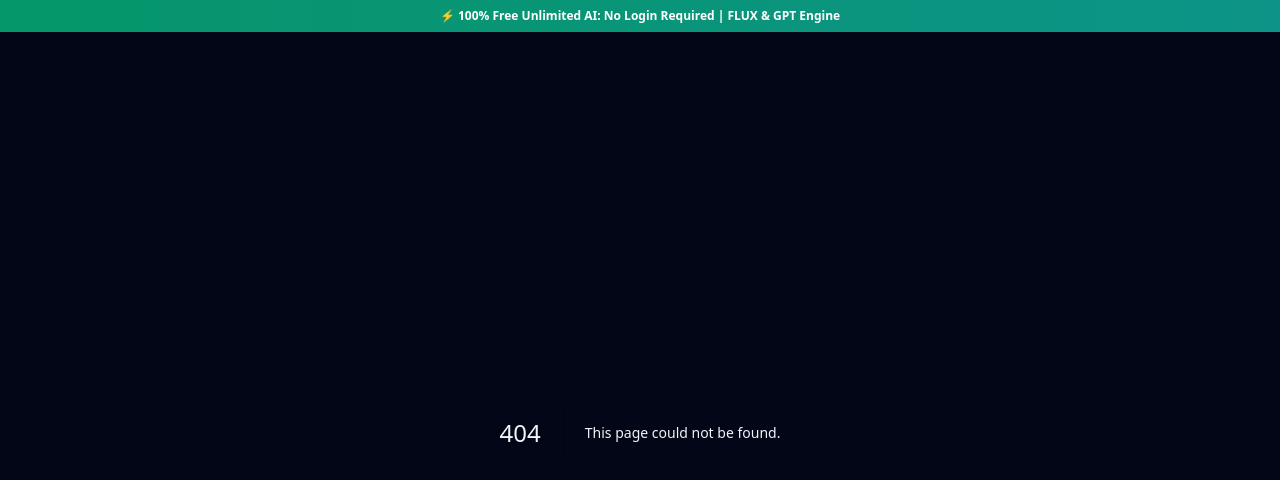
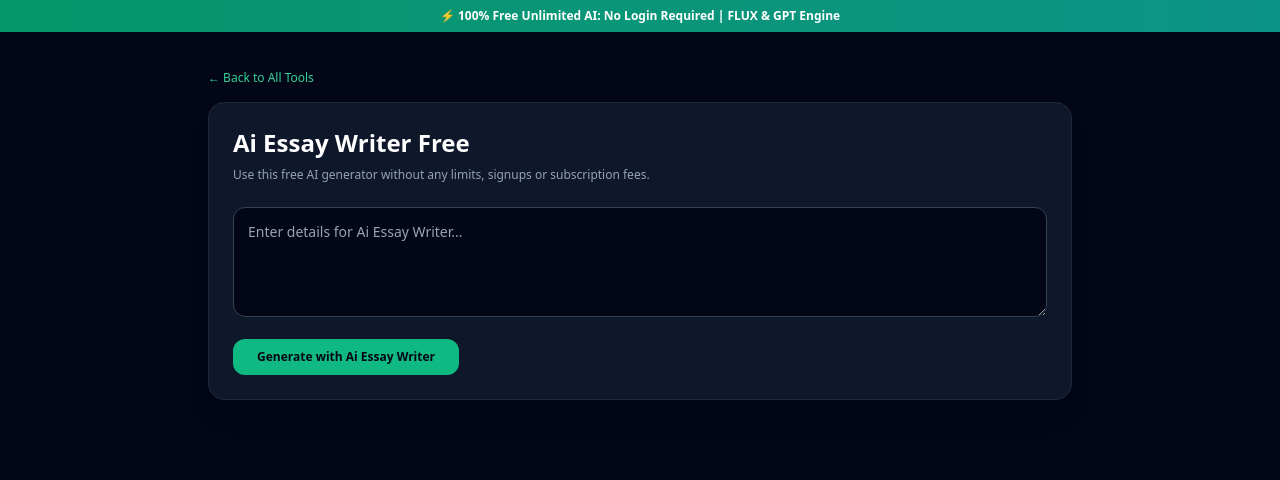
Before and after one commit to bhoopendramandoliya786-source/Ad-tools-, a Next.js app: page /tool/ai-essay-writer in a window 1280 px wide. Before the commit this address had no page. Shown: the top 480 px of the page. Built offline with nearby package versions, Linux system fonts and the light colour scheme.

Commit message:
Create page.jsx

```diff
--- /dev/null
+++ b/app/tool/[slug]/page.jsx
@@ -0,0 +1,60 @@
+"use client";
+
+import { useState } from "react";
+import Link from "next/link";
+
+export default function DynamicToolPage({ params }) {
+  const { slug } = params;
+  const toolName = slug.split("-").map(w => w.charAt(0).toUpperCase() + w.slice(1)).join(" ");
+  const [input, setInput] = useState("");
+  const [output, setOutput] = useState("");
+  const [loading, setLoading] = useState(false);
+
+  const handleRun = async () => {
+    if (!input) return;
+    setLoading(true);
+    setOutput("");
+
+    try {
+      const res = await fetch(`https://text.pollinations.ai/${encodeURIComponent(`Act as an expert in ${toolName}. For this input: ${input}, provide a top-notch response:`)}`);
+      const data = await res.text();
+      setOutput(data);
+    } catch {
+      setOutput("Error processing request. Please try again.");
+    }
+    setLoading(false);
+  };
+
+  return (
+    <div className="max-w-4xl mx-auto px-4 py-8">
+      <Link href="/" className="text-xs text-emerald-400 hover:underline mb-4 inline-block">&larr; Back to All Tools</Link>
+
+      <div className="bg-slate-900 border border-slate-800 rounded-2xl p-6 shadow-xl">
+        <h1 className="text-2xl font-bold text-white mb-2">{toolName} Free</h1>
+        <p className="text-xs text-slate-400 mb-6">Use this free AI generator without any limits, signups or subscription fees.</p>
+
+        <textarea
+          rows={4}
+          value={input}
+          onChange={(e) => setInput(e.target.value)}
+          placeholder={`Enter details for ${toolName}...`}
+          className="w-full bg-slate-950 border border-slate-700 rounded-xl p-3.5 text-sm focus:outline-none focus:border-emerald-400 mb-4"
+        />
+
+        <button
+          onClick={handleRun}
+          disabled={loading}
+          className="bg-emerald-500 hover:bg-emerald-400 text-slate-950 font-bold px-6 py-2.5 rounded-xl text-xs transition"
+        >
+          {loading ? "Generating..." : `Generate with ${toolName}`}
+        </button>
+
+        {output && (
+          <div className="mt-6 bg-slate-950 border border-slate-800 p-4 rounded-xl text-xs text-slate-300 whitespace-pre-wrap leading-relaxed">
+            {output}
+          </div>
+        )}
+      </div>
+    </div>
+  );
+}
```
